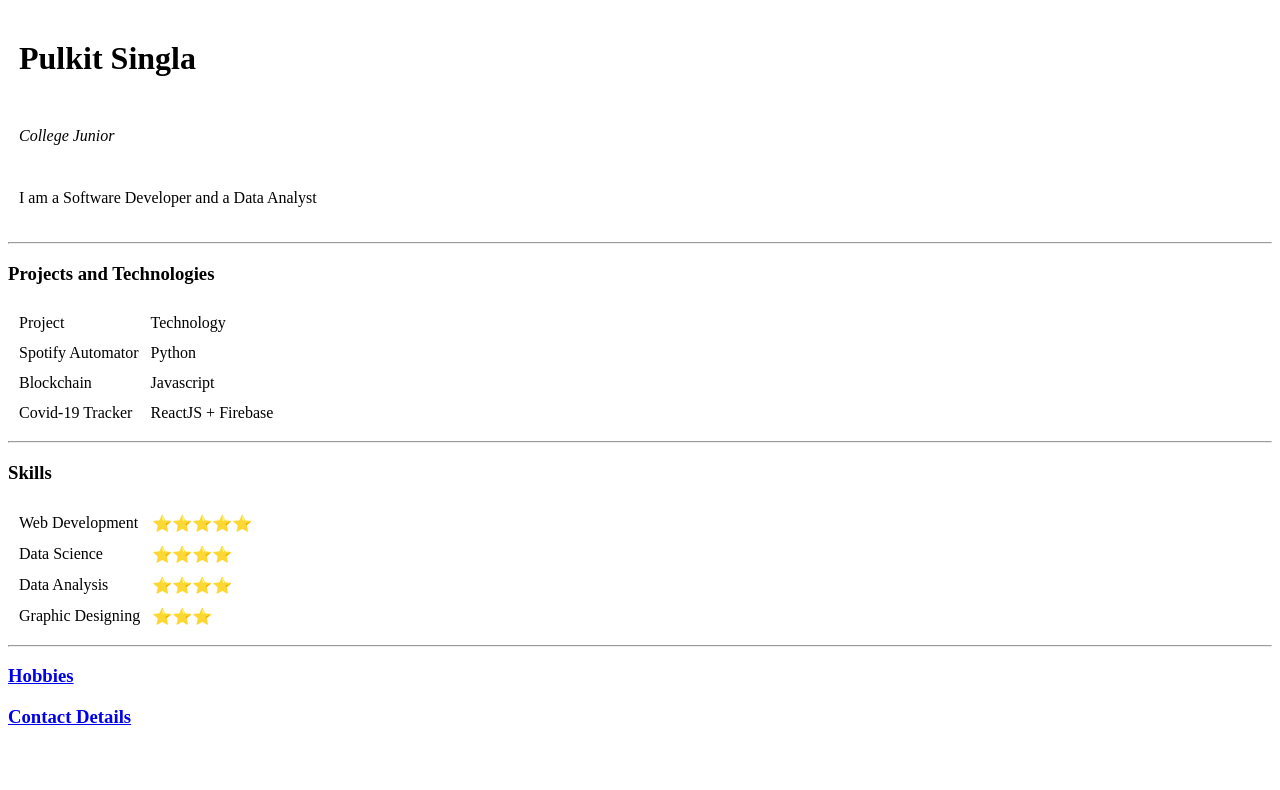
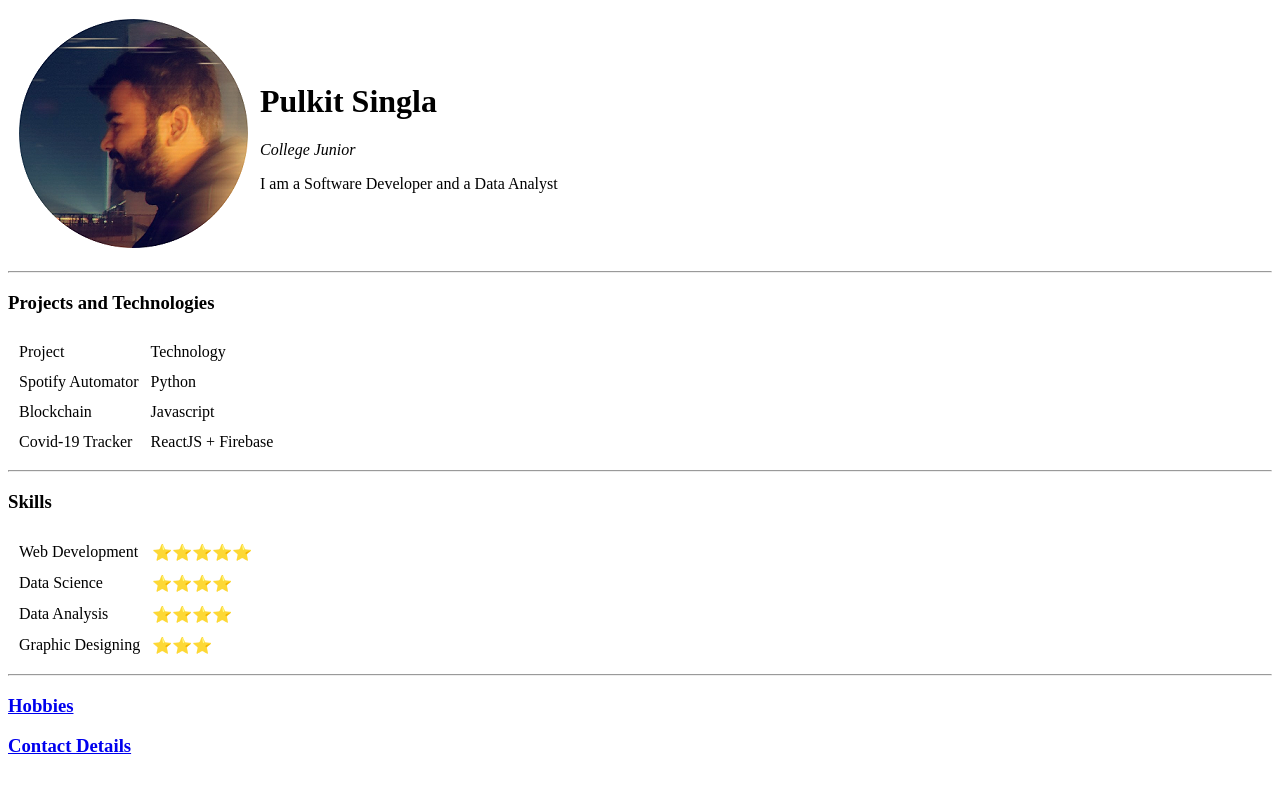
Before and after one commit to PulkitSingla/Portfolio-website, a plain HTML site: page index.html in a window 1280 px wide. Drawn offline with Linux system fonts and the light colour scheme.

Commit message:
second commit

```diff
--- a/index.html
+++ b/index.html
@@ -8,14 +8,12 @@
 <body>
     <table cellspacing="10">
         <tr>
-            <!---<td><img src="https://twitter.com/RealWorldRusty/photo" alt="profile picture"></td> -->
-            <td><h1>Pulkit Singla</h1></td>
-            <tr>
-            <td><p><em>College Junior</em></p></td>
-            </tr>
-            <tr>
-            <td><p>I am a Software Developer and a Data Analyst</p></td>
-            </tr>
+            <td><img src="images\circle-cropped.png" alt="profile picture"></td>
+            <td>
+                <h1>Pulkit Singla</h1>
+                <p><em>College Junior</em></p>
+                <p>I am a Software Developer and a Data Analyst</p>
+            </td>
         </tr>
     </table>
      <hr>
```
